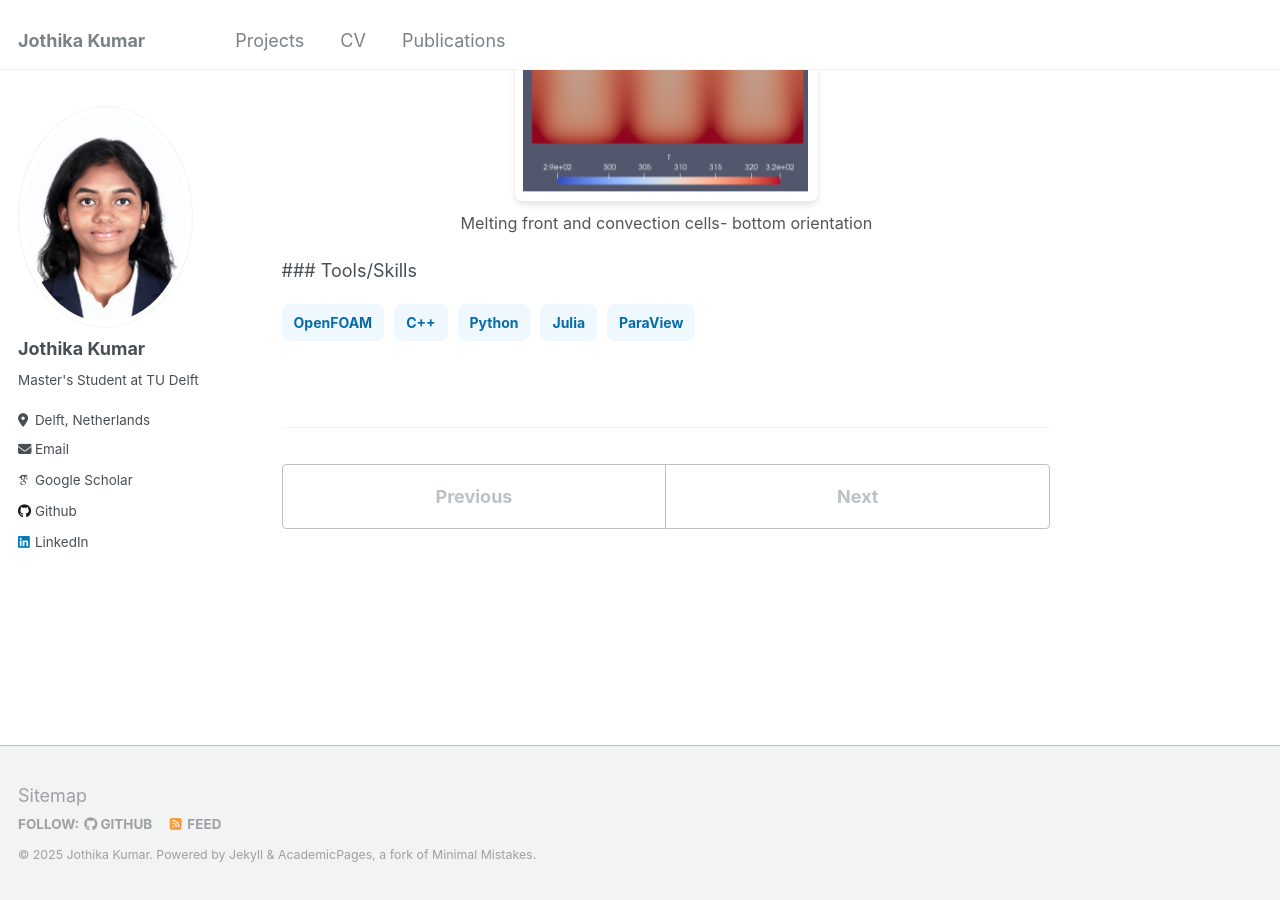
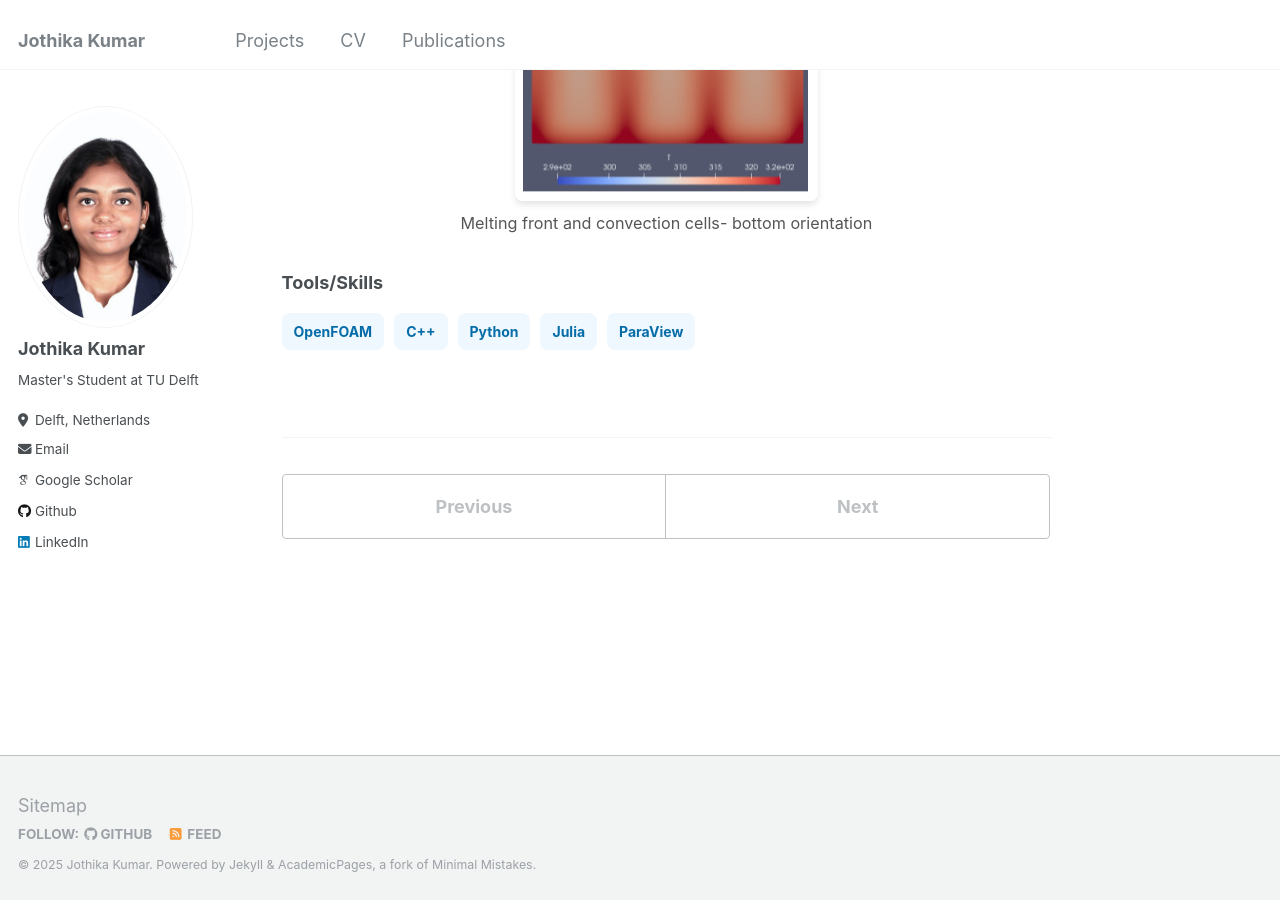
Before and after one commit to jothikak05/jothikak05.github.io, a Jekyll site: the page built from _projects/2_project.md, in a window 1280 px wide and 900 px high, scrolled down 1150 px. Built offline with Jekyll 4.4.1, drawn with Linux system fonts in a browser that asks for light colours; some web fonts are replaced.

Commit message:
hash update

```diff
--- a/_projects/2_project.md
+++ b/_projects/2_project.md
@@ -19,8 +19,7 @@ With the rapid advancement in space industry, the utilization of reusable launch
   <p style="font-size: 0.9em; color: #555; margin-top: 10px;"> Melting front and convection cells- bottom orientation</p>
 </div>
 
-### Tools/Skills
-
+<h3>Tools/Skills</h3>
 <div style="display: flex; flex-wrap: wrap; gap: 10px; margin-top: 20px;">
   <span style="background-color:rgb(239, 248, 255); color: rgb(5, 108, 168); font-size: 14px; font-weight: bold; padding: 8px 12px; border-radius: 8px;">OpenFOAM</span>
   <span style="background-color:rgb(239, 248, 255); color: rgb(5, 108, 168); font-size: 14px; font-weight: bold; padding: 8px 12px; border-radius: 8px;">C++</span>
```
